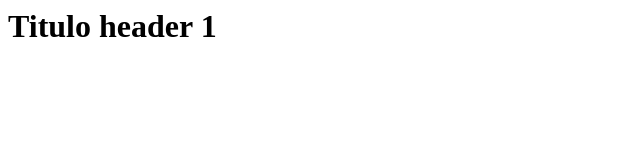
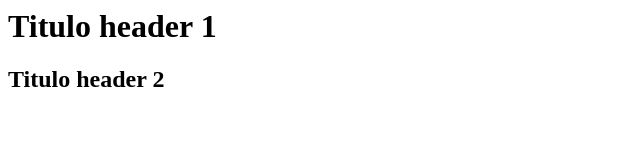
Before and after one commit to mati7122/git-primer-repo, a plain HTML site: page home.html in a window 1280 px wide. Shown: the whole page, without its empty margins (0-640 px from the left). Drawn offline with Linux system fonts and the light colour scheme.

Commit message:
header 2 added

```diff
--- a/home.html
+++ b/home.html
@@ -4,5 +4,6 @@
     </head>
     <body>
         <h1>Titulo header 1</h1>
+        <h2>Titulo header 2</h2>
     </body>
 </html>
```
